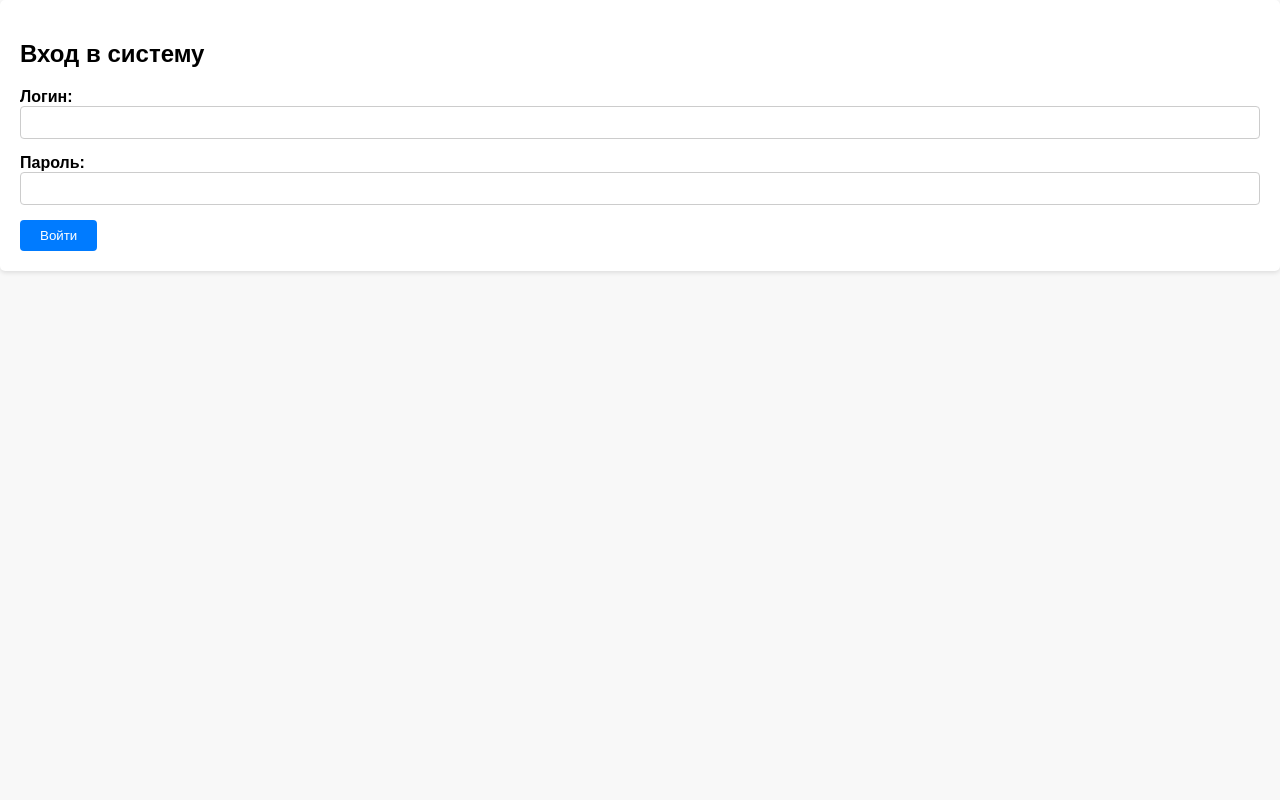
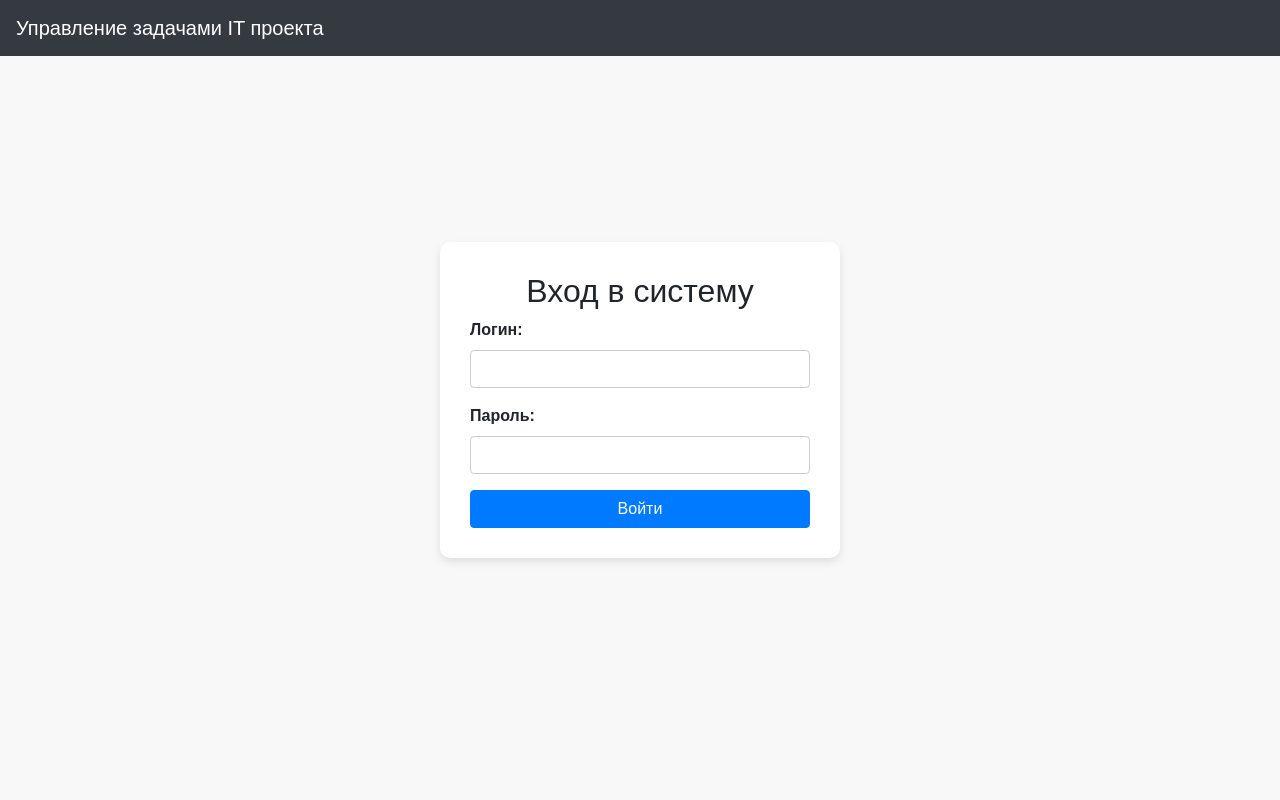
Before and after one commit to hahabuntun/TManagement, a Flask app: page / in a window 1280 px wide. Run offline with Flask 3, Linux system fonts and the light colour scheme; some libraries are stand-ins or nearby versions.

Commit message:
hruhruhru

```diff
--- a/project/main/routes.py
+++ b/project/main/routes.py
@@ -137,15 +137,34 @@ def all_projects():
     else:
         abort(413, "Вы не являетесь администратором в проектах")
 
+@bp.post("/update_project_status/<int:project_id>")
+def update_project_status(project_id):
+    user, error, status = get_user_from_token()
+    if error:
+        return error, status
+    worker_position = db.session.query(WorkerPosition).filter_by(id=user.worker_position_id).first()
+    cond = db.session.query(Project).filter_by(manager_id=user.id, id=project_id).first()
+    if worker_position.name == "admin" or cond:
+        new_status_id = request.form.get('status')
+        project = db.session.query(Project).filter_by(id=project_id).first()
+        project.project_status_id = new_status_id
+        db.session.commit()
+        if cond:
+            return redirect(url_for('main.all_projects_manager'))
+        else:
+            return redirect(url_for('main.all_projects'))
+    else:
+        abort(413, "Вы не являетесь администратором в проектах")
+
 @bp.get("/projects_manager")
 def all_projects_manager():
     user, error, status = get_user_from_token()
     if error:
         return error, status
-    worker_position = db.session.query(WorkerPosition).filter_by(id=user.worker_position_id).first()
+    statuses = ProjectStatus.query.all()
     data = ProjectDAO.get_all_manager_projects(user.id)
     print(data)
-    return render_template("project/manager_projects.html", context=data, user=user)
+    return render_template("project/manager_projects.html", context=data, user=user, statuses=statuses)
 
 @bp.get("/all_teams_member")
 def all_teams_member():
--- a/project/templates/login.html
+++ b/project/templates/login.html
@@ -4,6 +4,8 @@
 <meta charset="UTF-8">
 <meta name="viewport" content="width=device-width, initial-scale=1.0">
 <title>Вход в систему</title>
+<!-- Bootstrap CSS -->
+<link rel="stylesheet" href="https://stackpath.bootstrapcdn.com/bootstrap/4.5.2/css/bootstrap.min.css">
 <style>
     body {
         font-family: Arial, sans-serif;
@@ -11,73 +13,72 @@
         padding: 0;
         height: 100vh;
         background-color: #f8f8f8;
+        display: flex;
+        justify-content: center;
+        align-items: center;
     }
-.form-body-container {
-    display: none;
-    flex-direction: column;
+    .navbar-custom {
+        background-color: #343a40;
+    }
+    .navbar-custom .navbar-brand,
+    .navbar-custom .nav-link {
+        color: white;
+    }
+    .navbar-nav {
+        display: flex;
         align-items: center;
-    margin-top: 2%;
-    position: fixed;
-    top: 30%;
-    left: 50%;
-    transform: translate(-50%, -50%);
-    z-index: 9999; /* чтобы форма была поверх других элементов */
+    }
+    .nav-item {
+        margin-left: 15px;
+    }
+    .navbar-custom .nav-link:hover {
+        color: #ffc107;
     }
     .form-container {
-    display: flex;
-    flex-direction: column;
         background-color: #fff;
-    padding: 20px;
-    border-radius: 5px;
-    box-shadow: 0 2px 4px rgba(0, 0, 0, 0.1);
+        padding: 30px;
+        border-radius: 10px;
+        box-shadow: 0 4px 8px rgba(0, 0, 0, 0.1);
+        width: 100%;
+        max-width: 400px;
     }
-.form-group {
-    margin-bottom: 15px;
-}
-label {
-    display: block;
+    .form-group label {
         font-weight: bold;
     }
-input {
-    width: 100%;
-    padding: 8px;
+    .form-group input {
+        padding: 10px;
         border: 1px solid #ccc;
         border-radius: 4px;
         box-sizing: border-box;
     }
-button {
-    padding: 8px 20px;
-    background-color: #007bff;
-    color: #fff;
-    border: none;
-    border-radius: 4px;
-    cursor: pointer;
+    .btn-primary {
+        width: 100%;
     }
-.cancel-button {
-    background-color: red;
+    .btn-danger {
+        width: 100%;
         margin-top: 10px;
-}
-#showFormButton{
-    display: block;
-    margin: 0 auto;
-    margin-top: 1%;
     }
 </style>
 </head>
 <body>
-    <div class="body-container">
+    <!-- Navigation Bar -->
+    <nav class="navbar navbar-expand-lg navbar-custom fixed-top">
+        <a class="navbar-brand" href="#">Управление задачами IT проекта</a>
+    </nav>
+
+    <div class="container d-flex justify-content-center align-items-center" style="height: 100vh;">
         <div class="form-container">
-            <h2>Вход в систему</h2>
+            <h2 class="text-center">Вход в систему</h2>
             <form id="login-form">
                 <div class="form-group">
                     <label for="email">Логин:</label>
-                    <input type="text" id="email" name="email">
+                    <input type="text" class="form-control" id="email" name="email" required>
                 </div>
                 <div class="form-group">
                     <label for="password">Пароль:</label>
-                    <input type="password" id="password" name="password">
+                    <input type="password" class="form-control" id="password" name="password" required>
                 </div>
-                <button type="submit">Войти</button>
+                <button type="submit" class="btn btn-primary">Войти</button>
             </form>
         </div>
     </div>
@@ -100,8 +101,8 @@ button {
                 if (response.ok) {
                     // Authentication successful
                     console.log('Authentication successful!');
-                    var data = await response.json()
-                    redirect_url = data.redirect_url
+                    var data = await response.json();
+                    redirect_url = data.redirect_url;
                     window.location.href = redirect_url;
                 } else {
                     // Authentication failed
@@ -112,5 +113,9 @@ button {
             }
         });
     </script>
+    <!-- Bootstrap JS and dependencies -->
+    <script src="https://code.jquery.com/jquery-3.5.1.slim.min.js"></script>
+    <script src="https://cdn.jsdelivr.net/npm/@popperjs/core@2.5.4/dist/umd/popper.min.js"></script>
+    <script src="https://stackpath.bootstrapcdn.com/bootstrap/4.5.2/js/bootstrap.min.js"></script>
 </body>
 </html>
```
Also changed, not shown: project/dao/project_dao.py (+5 -3 lines), project/templates/project/manager_projects.html (+12 -4 lines), project/templates/project/projects.html (+12 -4 lines). Lines whose indentation alone changed are shown as unchanged.
